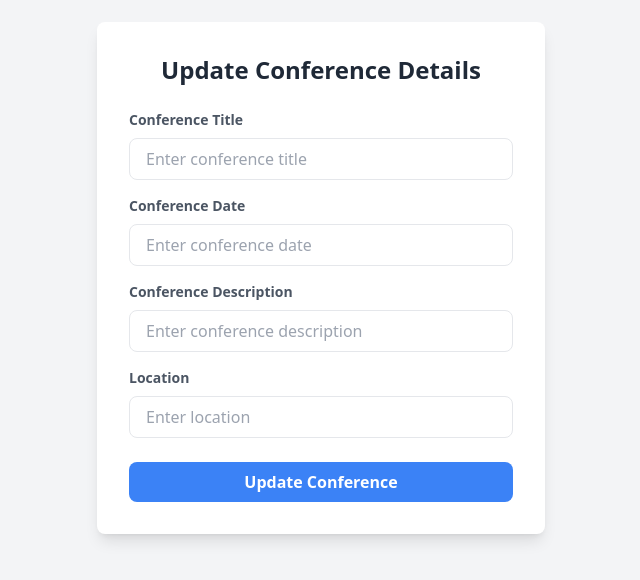
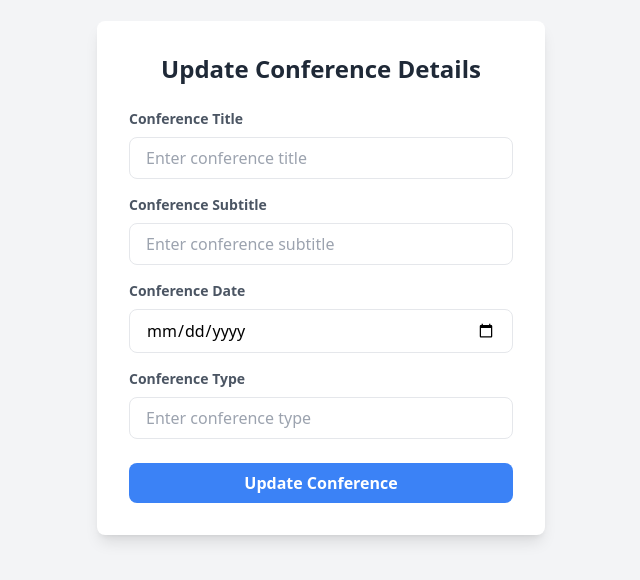
Before and after one commit to vickyArumugam/Vrs_college, a React (Vite) app: page /update in a window 1280 px wide. Shown: the part 122-702 px from the top of the page, without its empty margins (319-959 px from the left). Built offline with nearby package versions, Linux system fonts and the light colour scheme; a web font is replaced by a local one.

Commit message:
RealData

```diff
--- a/src/Components/Admin/Update.jsx
+++ b/src/Components/Admin/Update.jsx
@@ -2,10 +2,10 @@ import React, { useState } from 'react';
 
 function Update() {
   const [conferenceData, setConferenceData] = useState({
-    title: '',
-    date: '',
-    description: '',
-    location: '',
+    conferenceTitle: '',
+    conferenceSubtitle: '',
+    conferenceDate: '',
+    conferenceType: '',
   });
 
   const handleChange = (e) => {
@@ -14,16 +14,20 @@ function Update() {
 
   const handleSubmit = async (e) => {
     e.preventDefault();
-    const response = await fetch('http://localhost/mailapp/updateConference.php', {
+    try {
+      const response = await fetch('http://localhost/mailapp/updateConference.php', {
         method: 'POST',
         headers: {
-          'Content-Type': 'application/json'
+          'Content-Type': 'application/json',
         },
-        body: JSON.stringify(conferenceData)
+        body: JSON.stringify(conferenceData),
       });
 
       const result = await response.json();
       console.log(result);
+    } catch (error) {
+      console.error('Error submitting form:', error);
+    }
   };
 
   return (
@@ -35,8 +39,8 @@ function Update() {
             <label className="block text-gray-600 text-sm font-semibold mb-2">Conference Title</label>
             <input
               type="text"
-              name="title"
-              value={conferenceData.title}
+              name="conferenceTitle"
+              value={conferenceData.conferenceTitle}
               onChange={handleChange}
               placeholder="Enter conference title"
               required
@@ -45,41 +49,40 @@ function Update() {
           </div>
 
           <div className="mb-4">
-            <label className="block text-gray-600 text-sm font-semibold mb-2">Conference Date</label>
+            <label className="block text-gray-600 text-sm font-semibold mb-2">Conference Subtitle</label>
             <input
               type="text"
-              name="date"
-              value={conferenceData.date}
+              name="conferenceSubtitle"
+              value={conferenceData.conferenceSubtitle}
               onChange={handleChange}
-              placeholder="Enter conference date"
+              placeholder="Enter conference subtitle"
               required
-              className="w-full px-4 py-2 border rounded-lg focus:outline-none focus:ring-2 focus:ring-blue-500  text-black"
+              className="w-full px-4 py-2 border rounded-lg focus:outline-none focus:ring-2 focus:ring-blue-500 text-black"
             />
           </div>
 
           <div className="mb-4">
-            <label className="block text-gray-600 text-sm font-semibold mb-2">Conference Description</label>
+            <label className="block text-gray-600 text-sm font-semibold mb-2">Conference Date</label>
             <input
-              type="text"
-              name="description"
-              value={conferenceData.description}
+              type="date"
+              name="conferenceDate"
+              value={conferenceData.conferenceDate}
               onChange={handleChange}
-              placeholder="Enter conference description"
               required
-              className="w-full px-4 py-2 border rounded-lg focus:outline-none focus:ring-2 focus:ring-blue-500  text-black"
+              className="w-full px-4 py-2 border rounded-lg focus:outline-none focus:ring-2 focus:ring-blue-500 text-black"
             />
           </div>
 
           <div className="mb-6">
-            <label className="block text-gray-600 text-sm font-semibold mb-2">Location</label>
+            <label className="block text-gray-600 text-sm font-semibold mb-2">Conference Type</label>
             <input
               type="text"
-              name="location"
-              value={conferenceData.location}
+              name="conferenceType"
+              value={conferenceData.conferenceType}
               onChange={handleChange}
-              placeholder="Enter location"
+              placeholder="Enter conference type"
               required
-              className="w-full px-4 py-2 border rounded-lg focus:outline-none focus:ring-2 focus:ring-blue-500  text-black"
+              className="w-full px-4 py-2 border rounded-lg focus:outline-none focus:ring-2 focus:ring-blue-500 text-black"
             />
           </div>
 
--- a/src/Components/Core/Header.jsx
+++ b/src/Components/Core/Header.jsx
@@ -81,7 +81,7 @@ export default function Header() {
                                 <div className='absolute bg-white text-black mt-6 p-4 w-44 text-base border-t-4 border-[#C8F51E] z-10'>
                                     <ul onMouseLeave={handleMouseLeave} className='text-left font-roboto'>
                                         <li><a href='/contact_us' className='block py-1 uppercase hover:bg-green-100 border-b border-b-[#C8F51E] text-sm'>contact us</a></li>
-                                        <li className='block py-1 uppercase hover:bg-green-100 border-b border-b-[#C8F51E] text-sm'><a href='/admin' >Login page</a></li>
+                                        <li className='block py-1 uppercase hover:bg-green-100 border-b border-b-[#C8F51E] text-sm'><a href='/admin' >Admin page</a></li>
                                     </ul>
                                 </div>
                             )}
```
Also changed, not shown: src/Components/Home/Home.jsx (+127 -12 lines).
